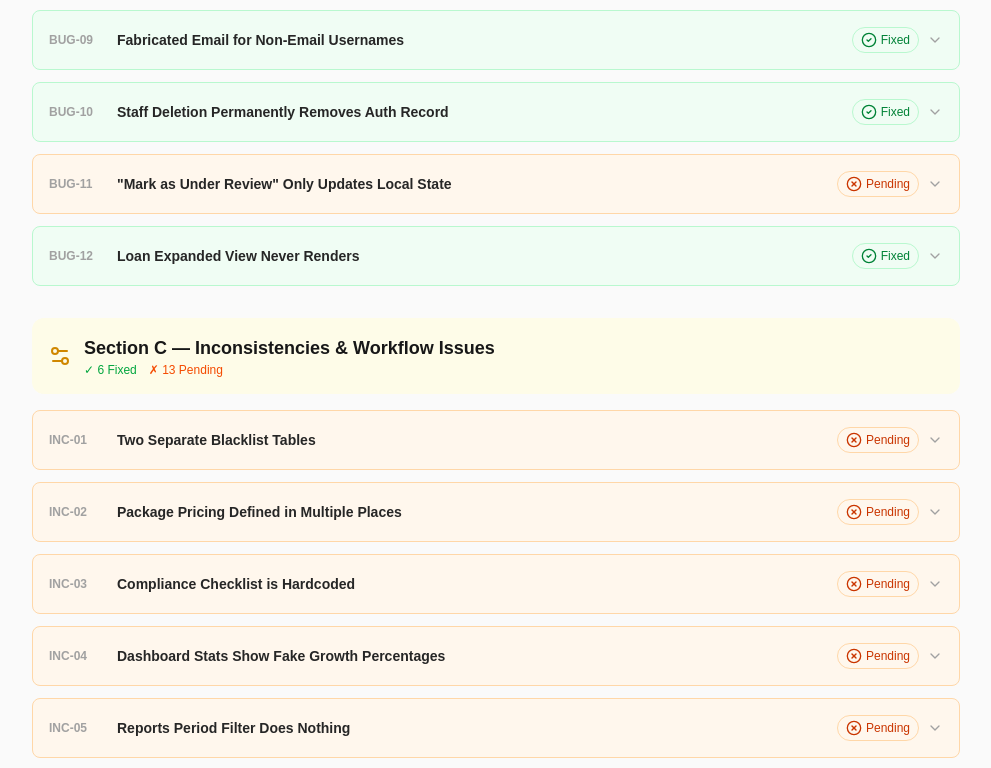
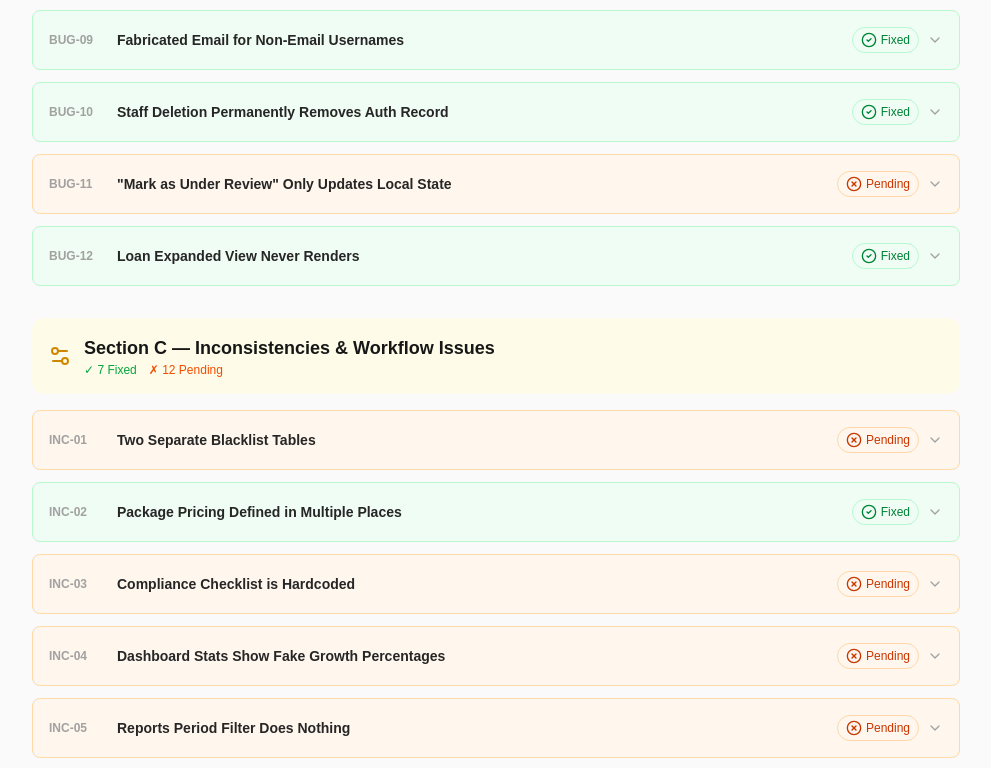
Before and after one commit to Jacksondesign-ally/cashub-lending-platform, a Next.js app: page /dashboard/audit-reports in a window 1280 px wide. Shown: the part 1219-1987 px from the top of the page, without its empty margins (272-1263 px from the left). Built offline with nearby package versions, Linux system fonts and the light colour scheme; no server answers.

Commit message:
Group 2 partial: Mark INC-02, INC-06, INC-07 as fixed in audit report

```diff
--- a/app/dashboard/audit-reports/page.tsx
+++ b/app/dashboard/audit-reports/page.tsx
@@ -109,7 +109,7 @@ const highBugs: AuditItem[] = [
 
 const inconsistencies: AuditItem[] = [
   { id: 'INC-01', title: 'Two Separate Blacklist Tables', issue: 'Lender portal uses blacklist table; Borrower portal uses borrower_blacklist. Entries in one don\'t appear in the other.', fix: 'Consolidate to a single blacklist table with appropriate views per portal.', status: 'pending' },
-  { id: 'INC-02', title: 'Package Pricing Defined in Multiple Places', issue: 'signup/page.tsx, onboarding/page.tsx, and lender/billing/page.tsx each define their own package tiers and prices.', fix: 'Create a single lib/packages.ts constants file as source of truth.', status: 'pending' },
+  { id: 'INC-02', title: 'Package Pricing Defined in Multiple Places', issue: 'signup/page.tsx, onboarding/page.tsx, and lender/billing/page.tsx each define their own package tiers and prices.', fix: 'Create a single lib/packages.ts constants file as source of truth.', status: 'fixed' },
   { id: 'INC-03', title: 'Compliance Checklist is Hardcoded', issue: 'All checklist items and their done status are static booleans — don\'t reflect actual system state.', fix: 'Derive checklist states from real data or make them toggleable with persistence.', status: 'pending' },
   { id: 'INC-04', title: 'Dashboard Stats Show Fake Growth Percentages', issue: 'Values like +12.5%, +8.2% are hardcoded strings, not calculated from historical data.', fix: 'Calculate from last-month vs. current-month data, or remove change indicators.', status: 'pending' },
   { id: 'INC-05', title: 'Reports Period Filter Does Nothing', issue: 'period state is declared and watched by useEffect, but never used in any query.', fix: 'Implement period filtering with date range queries.', status: 'pending' },
```
